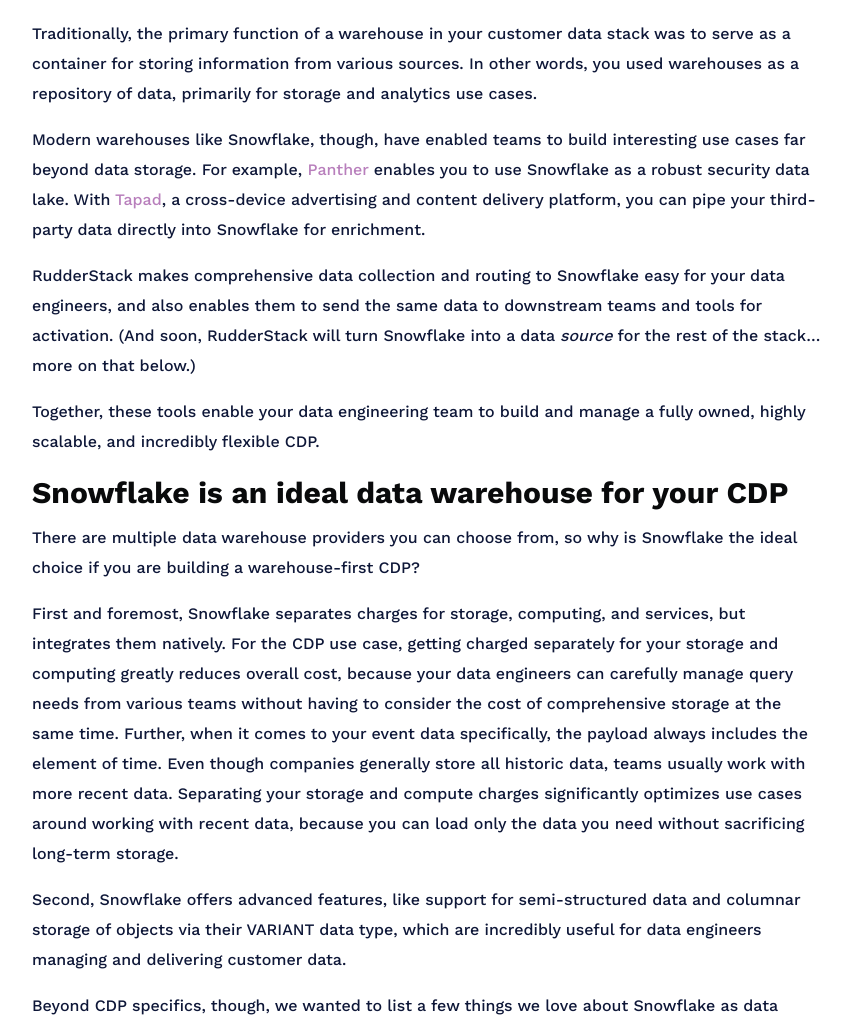
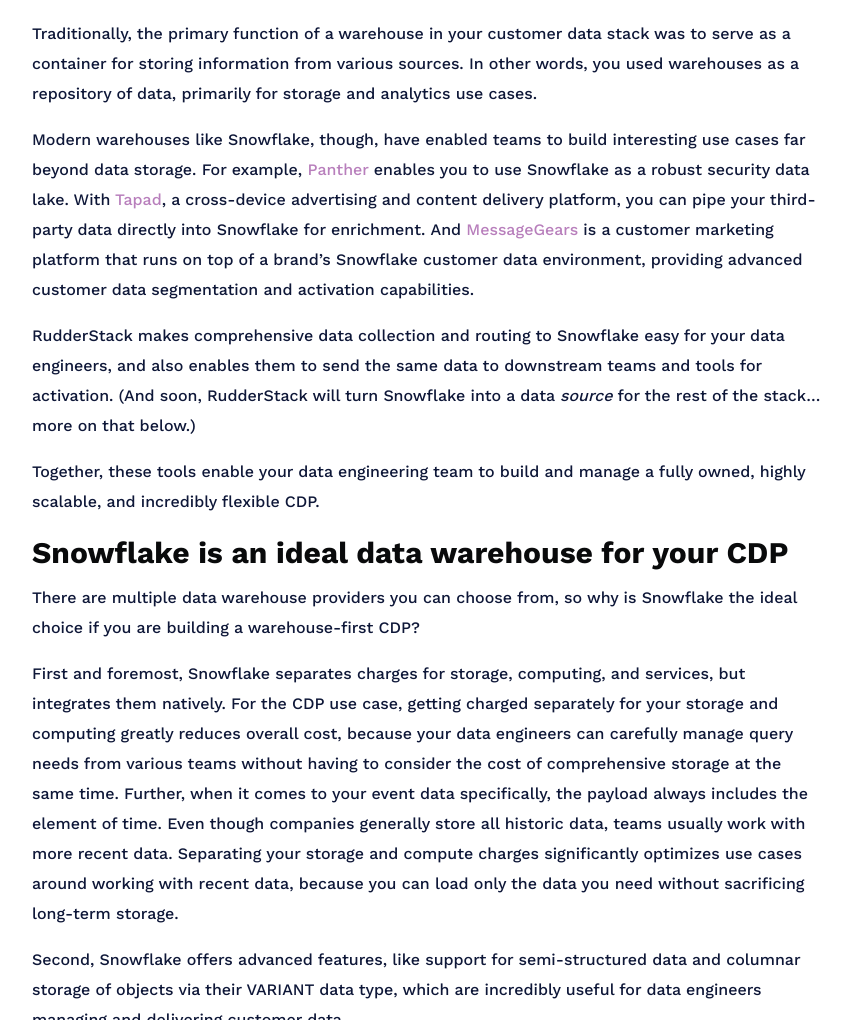
Before and after one commit to rudderlabs/rudder-blog, a Gatsby site: page /the-stack-of-the-future-building-a-warehouse-first-cdp-on-snowflake-using-rudderstack in a window 1280 px wide. Shown: the part 1860-2880 px from the top of the page, without its empty margins (0-851 px from the left). Built offline with nearby package versions, Linux system fonts and the light colour scheme; Gatsby itself is replaced by a stand-in of ours; a web font is replaced by a local one.

Commit message:
Update The-Stack-of-the-Future:-Building-a-Warehouse-First-CDP-on-Snowflake-Using-RudderStack.md

```diff
--- a/content/blog/The-Stack-of-the-Future:-Building-a-Warehouse-First-CDP-on-Snowflake-Using-RudderStack.md
+++ b/content/blog/The-Stack-of-the-Future:-Building-a-Warehouse-First-CDP-on-Snowflake-Using-RudderStack.md
@@ -32,7 +32,7 @@
 
 Traditionally, the primary function of a warehouse in your customer data stack was to serve as a container for storing information from various sources. In other words, you used warehouses as a repository of data, primarily for storage and analytics use cases.
 
-Modern warehouses like Snowflake, though, have enabled teams to build interesting use cases far beyond data storage. For example, [Panther](https://runpanther.io/) enables you to use Snowflake as a robust security data lake. With [Tapad](https://www.tapad.com/), a cross-device advertising and content delivery platform, you can pipe your third-party data directly into Snowflake for enrichment.
+Modern warehouses like Snowflake, though, have enabled teams to build interesting use cases far beyond data storage. For example, [Panther](https://runpanther.io/) enables you to use Snowflake as a robust security data lake. With [Tapad](https://www.tapad.com/), a cross-device advertising and content delivery platform, you can pipe your third-party data directly into Snowflake for enrichment. And [MessageGears](https://messagegears.com/products/integrations/snowflake/) is a customer marketing platform that runs on top of a brand’s Snowflake customer data environment, providing advanced customer data segmentation and activation capabilities.
 
 RudderStack makes comprehensive data collection and routing to Snowflake easy for your data engineers, and also enables them to send the same data to downstream teams and tools for activation. (And soon, RudderStack will turn Snowflake into a data _source_ for the rest of the stack…more on that below.)
 
```
